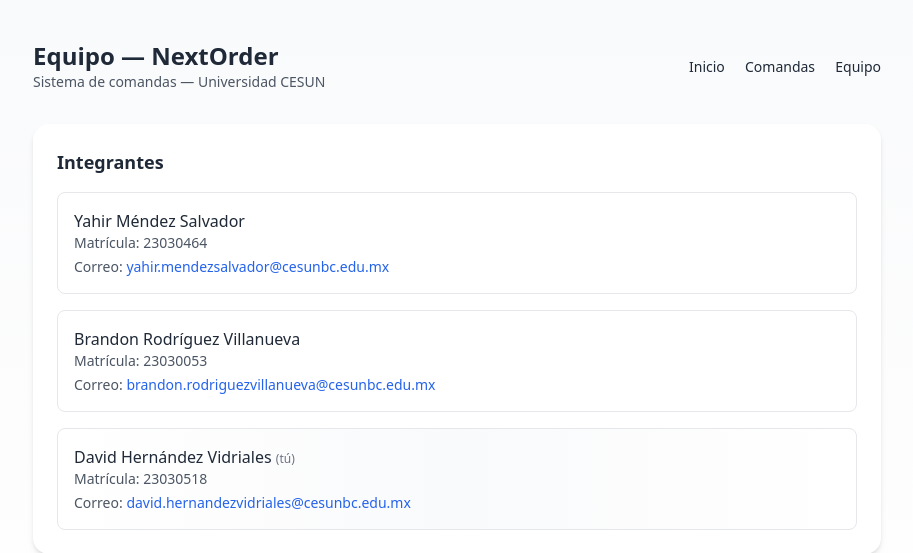
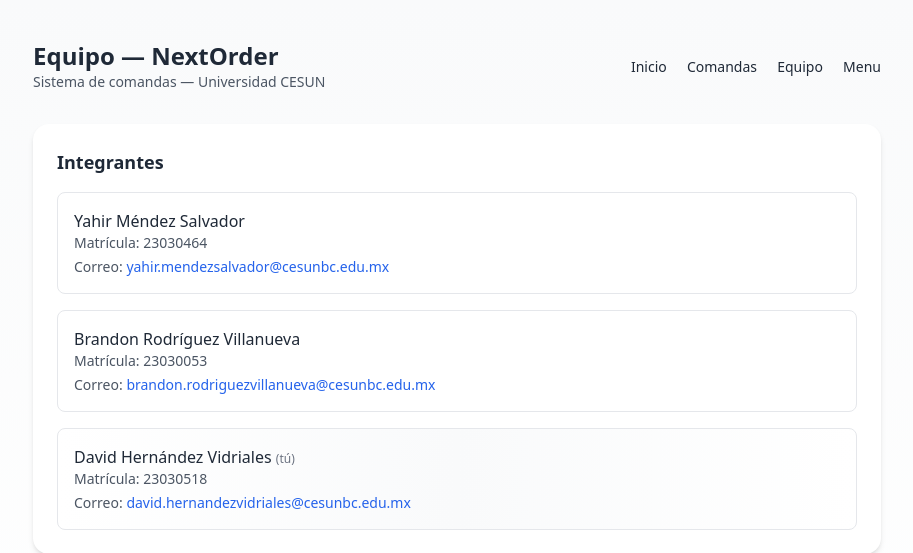
Before and after one commit to DaVor05/COMANDA_DAVID, a Django app: page /home/ in a window 1280 px wide. Shown: the top 553 px of the page, without its empty margins (183-1096 px from the left). Run offline with Django 5.2, Linux system fonts and the light colour scheme; some libraries are stand-ins or nearby versions.

Commit message:
Add 'Menu' link to navigation in home.html

```diff
--- a/templates/home.html
+++ b/templates/home.html
@@ -18,7 +18,8 @@
         <a href="{% url 'index' %}" class="text-sm font-medium hover:underline">Inicio</a>
         <a href="{% url 'comandas' %}" class="text-sm font-medium hover:underline">Comandas</a>
         <a href="{% url 'home' %}" class="text-sm font-medium hover:underline">Equipo</a>
-        </nav>
+        <a href="{% url 'menu' %}" class="text-sm font-medium hover:underline">Menu</a>
+      </nav>
     </header>
 
     <main class="grid gap-6">
```
